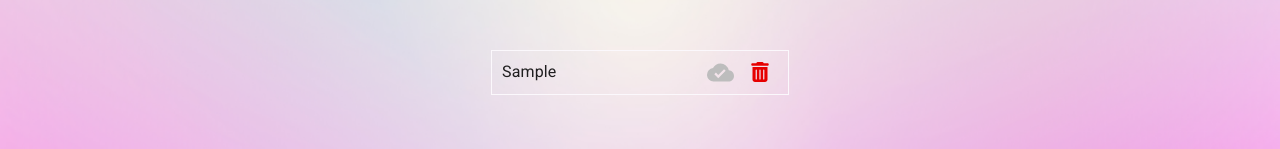
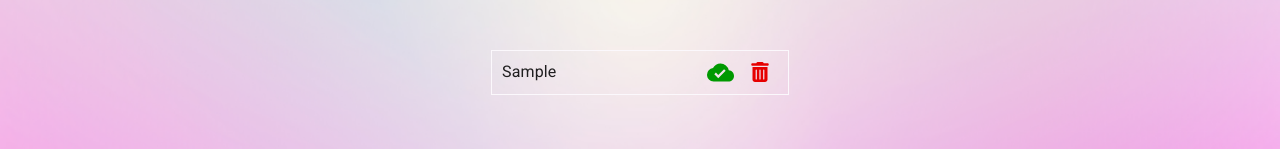
Before and after one commit to JimenaTaleb/To-do-App, a React (Vite) app: page / in a window 1280 px wide. Both pictures are taken after typing "Sample" into the empty fields and a click on the button 769 px from the left and 413 px from the top of the page. Shown: the part 449-598 px from the top of the page. Built offline with nearby package versions, Linux system fonts and the light colour scheme.

Commit message:
changing icon colors

```diff
--- a/src/components/Task.jsx
+++ b/src/components/Task.jsx
@@ -41,7 +41,7 @@ export default function Task({ task, tasks, setTasks, handleDeleteTask }) {
         </Typography>
         <Box display="flex" alignItems="center">
           <IconButton onClick={handleCheckboxChange}>
-            <MdCloudDone style={{ color: completed ? "#009900" : "#bdbdbd", fontSize: "27px" }} />
+            <MdCloudDone style={{ color: completed ? "#bdbdbd" : "#009900", fontSize: "27px" }} />
           </IconButton>
           <IconButton onClick={handleDelete}>
             <FaTrashCan style={{ fontSize: "20px", color: "#e60000"}}/>
```
